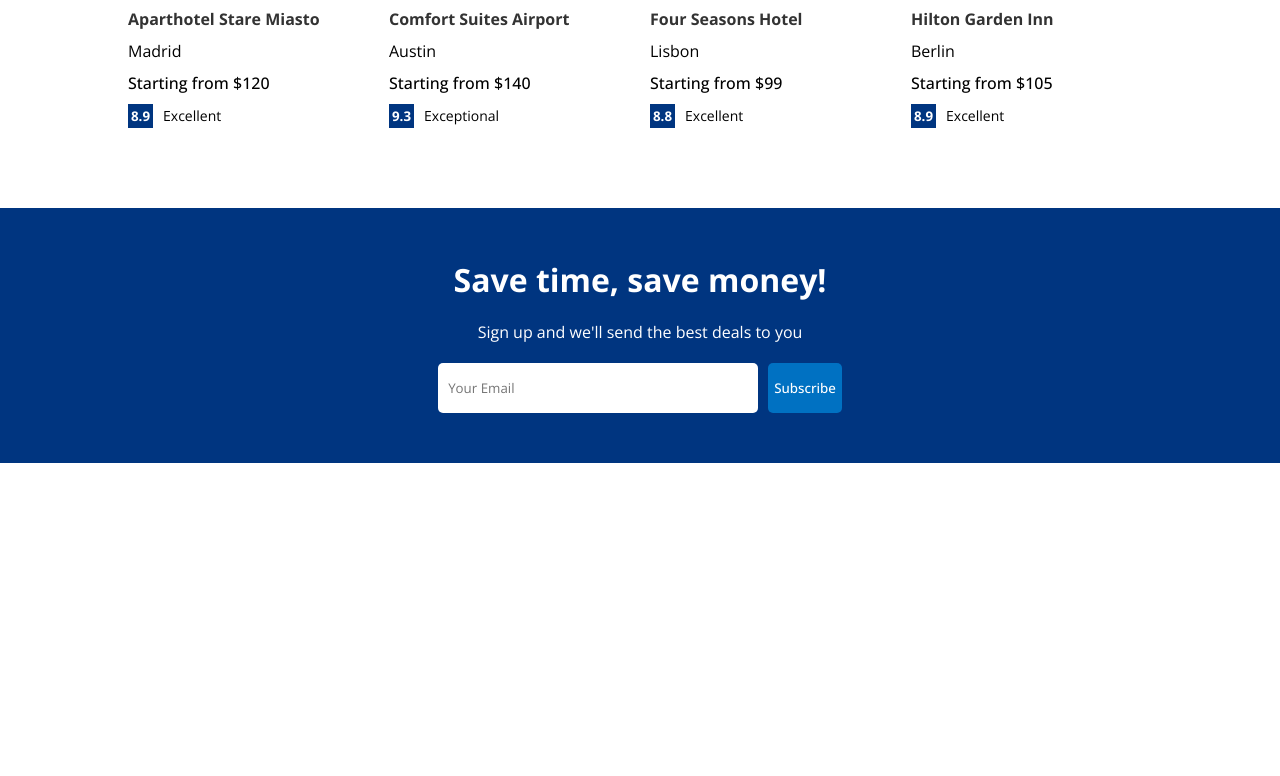
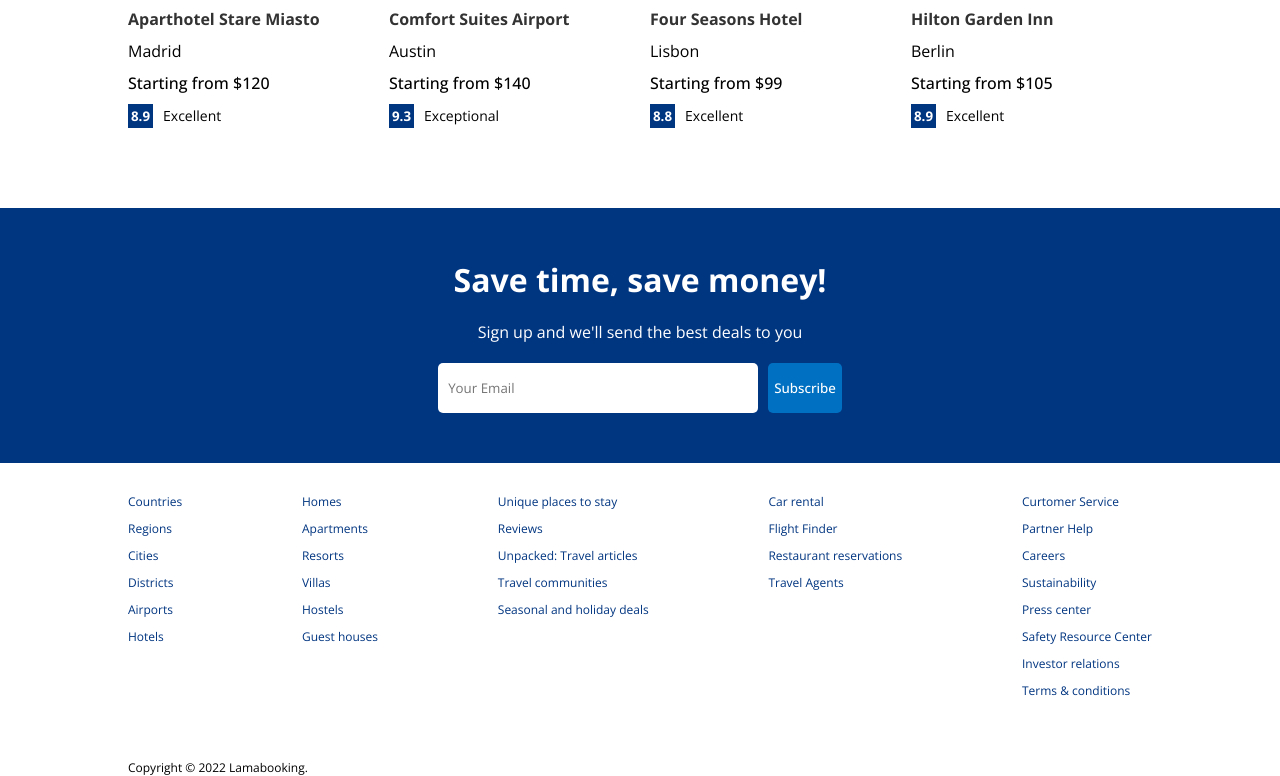
Before and after one commit to martin-creator/booking-app, a React (Create React App) app: page / in a window 1280 px wide. Shown: the part 1331-2107 px from the top of the page. Before the commit the page ends 1794 px from the top, so only its background shows below. Built offline with nearby package versions, Linux system fonts and the light colour scheme.

Commit message:
Updated footer

```diff
--- a/src/components/footer/Footer.jsx
+++ b/src/components/footer/Footer.jsx
@@ -0,0 +1,52 @@
+import "./footer.css";
+
+const Footer = () => {
+  return (
+    <div className="footer">
+      <div className="fLists">
+        <ul className="fList">
+          <li className="fListItem">Countries</li>
+          <li className="fListItem">Regions</li>
+          <li className="fListItem">Cities</li>
+          <li className="fListItem">Districts</li>
+          <li className="fListItem">Airports</li>
+          <li className="fListItem">Hotels</li>
+        </ul>
+        <ul className="fList">
+          <li className="fListItem">Homes </li>
+          <li className="fListItem">Apartments </li>
+          <li className="fListItem">Resorts </li>
+          <li className="fListItem">Villas</li>
+          <li className="fListItem">Hostels</li>
+          <li className="fListItem">Guest houses</li>
+        </ul>
+        <ul className="fList">
+          <li className="fListItem">Unique places to stay </li>
+          <li className="fListItem">Reviews</li>
+          <li className="fListItem">Unpacked: Travel articles </li>
+          <li className="fListItem">Travel communities </li>
+          <li className="fListItem">Seasonal and holiday deals </li>
+        </ul>
+        <ul className="fList">
+          <li className="fListItem">Car rental </li>
+          <li className="fListItem">Flight Finder</li>
+          <li className="fListItem">Restaurant reservations </li>
+          <li className="fListItem">Travel Agents </li>
+        </ul>
+        <ul className="fList">
+          <li className="fListItem">Curtomer Service</li>
+          <li className="fListItem">Partner Help</li>
+          <li className="fListItem">Careers</li>
+          <li className="fListItem">Sustainability</li>
+          <li className="fListItem">Press center</li>
+          <li className="fListItem">Safety Resource Center</li>
+          <li className="fListItem">Investor relations</li>
+          <li className="fListItem">Terms & conditions</li>
+        </ul>
+      </div>
+      <div className="fText">Copyright © 2022 Lamabooking.</div>
+    </div>
+  );
+};
+
+export default Footer;
--- a/src/components/footer/footer.css
+++ b/src/components/footer/footer.css
@@ -0,0 +1,23 @@
+.footer{
+    width: 100%;
+    width: 1024px;
+    font-size: 12px;
+  }
+
+  .fLists{
+    width: 100%;
+    display: flex;
+    justify-content: space-between;
+    margin-bottom: 50px;
+  }
+
+  .fList{
+    list-style: none;
+    padding: 0;
+  }
+
+  .fListItem{
+    margin-bottom: 10px;
+    color: #003580;
+    cursor: pointer;
+  }
--- a/src/pages/home/Home.jsx
+++ b/src/pages/home/Home.jsx
@@ -1,5 +1,6 @@
 import Featured from "../../components/featured/Featured"
 import FeaturedProperties from "../../components/featuredProperties/FeaturedProperties"
+import Footer from "../../components/footer/Footer"
 import Header from "../../components/header/Header"
 import MailList from "../../components/mailList/MailList"
 import Navbar from "../../components/navbar/Navbar"
@@ -18,6 +19,7 @@ const Home = () => {
         <h1 className="homeTitle">Homes guests love</h1>
         <FeaturedProperties/>
         <MailList />
+        <Footer />
       </div>
     </div>
   )
```
